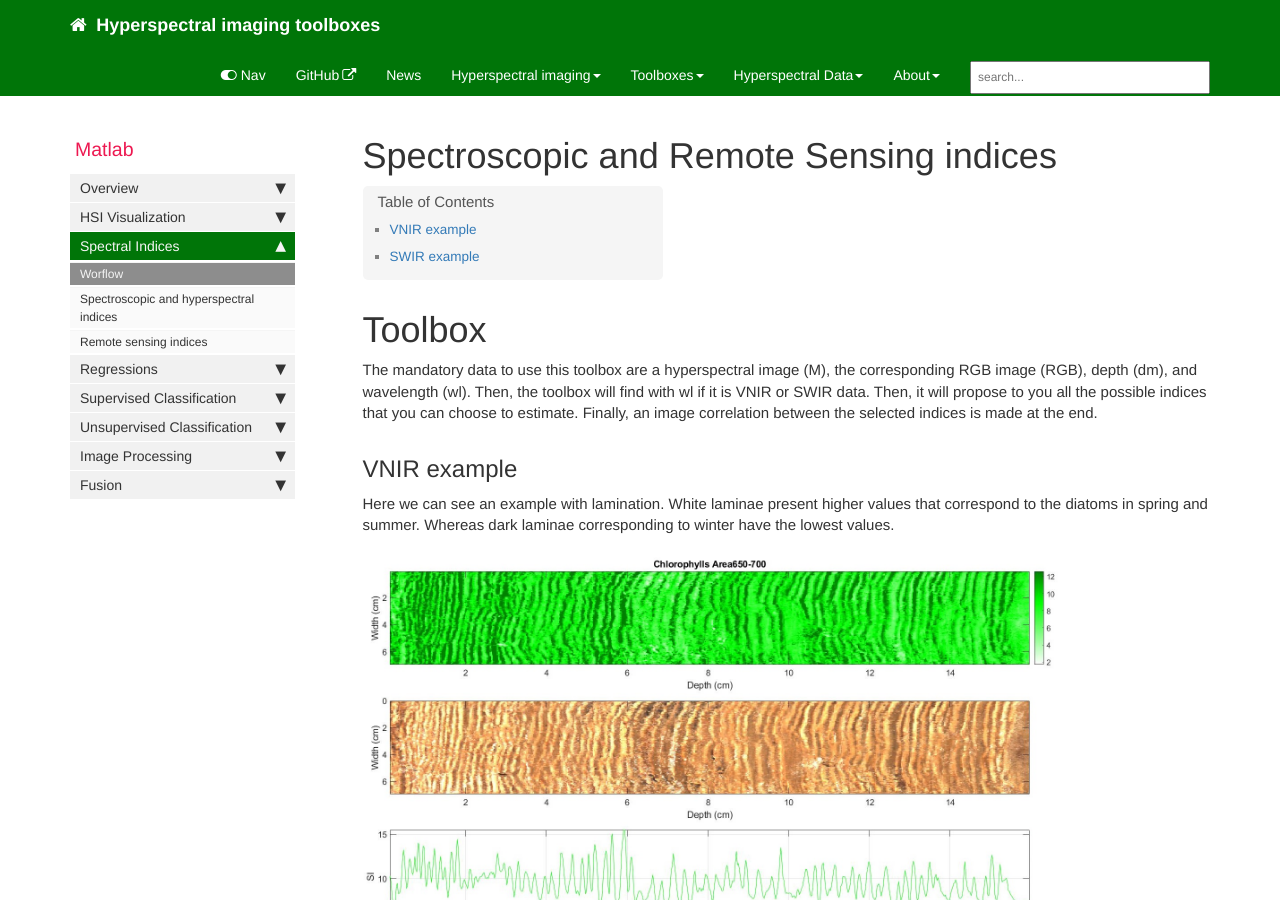
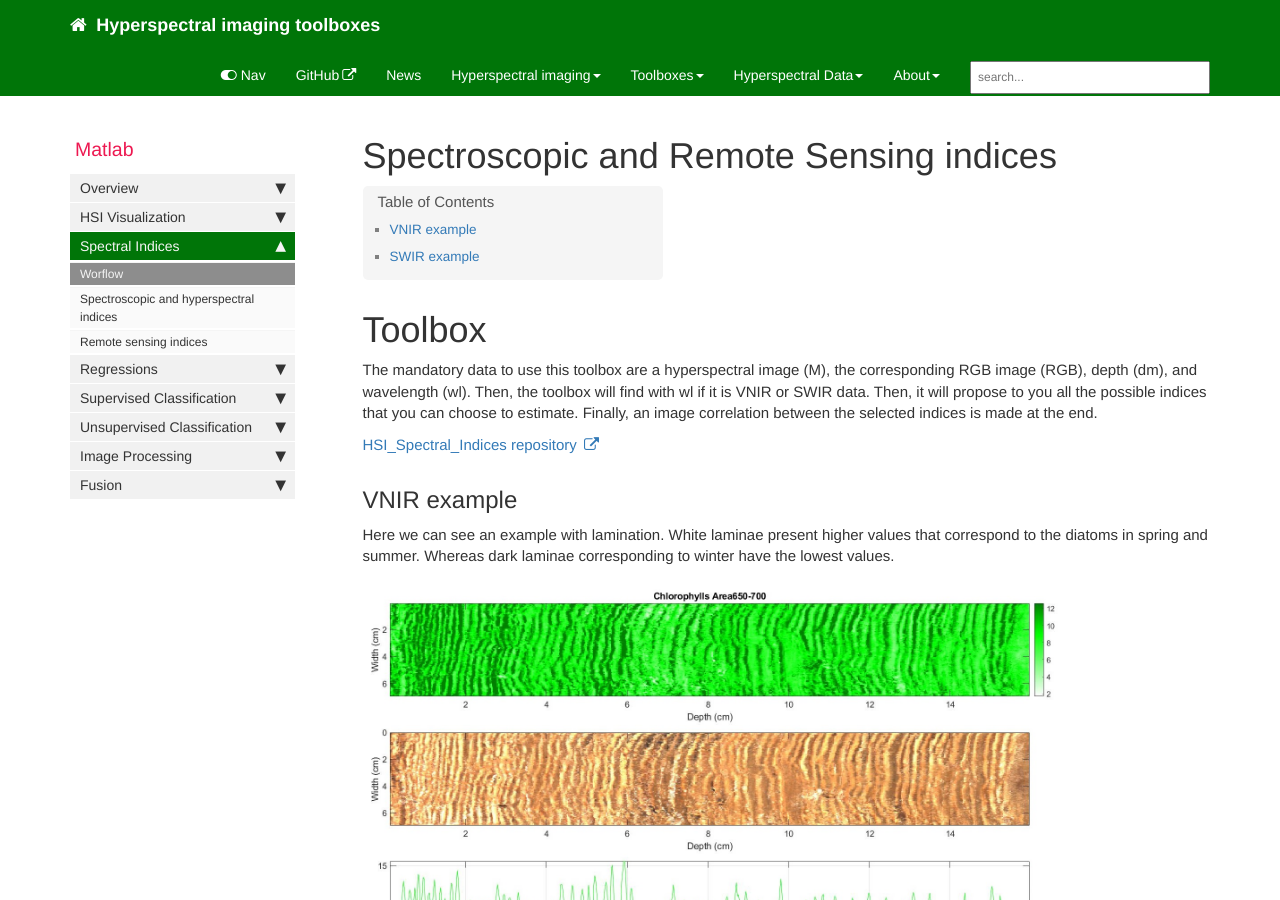
Before and after one commit to JacqKevin/JacqKevin.github.io, a Jekyll site: the page built from pages/Matlab/HSI_SpectralIndices.md, in a window 1280 px wide and 900 px high. Built offline with Jekyll 4.4.1, drawn with Linux system fonts in a browser that asks for light colours; comment, search, counter and statistics services are not loaded.

Commit message:
Update HSI_SpectralIndices.md

```diff
--- a/pages/Matlab/HSI_SpectralIndices.md
+++ b/pages/Matlab/HSI_SpectralIndices.md
@@ -7,6 +7,10 @@ sidebar: Matlab_sidebar
 
 # Toolbox
 The mandatory data to use this toolbox are a hyperspectral image (M), the corresponding RGB image (RGB), depth (dm), and wavelength (wl). Then, the toolbox will find with wl if it is VNIR or SWIR data. Then, it will propose to you all the possible indices that you can choose to estimate. Finally, an image correlation between the selected indices is made at the end.
+
+<a href="https://github.com/JacqKevin/HSI_Spectral_Indices">
+  HSI_Spectral_Indices repository
+</a>
 
 ## VNIR example
 Here we can see an example with lamination. White laminae present higher values that correspond to the diatoms in spring and summer. Whereas dark laminae corresponding to winter have the lowest values.
```
